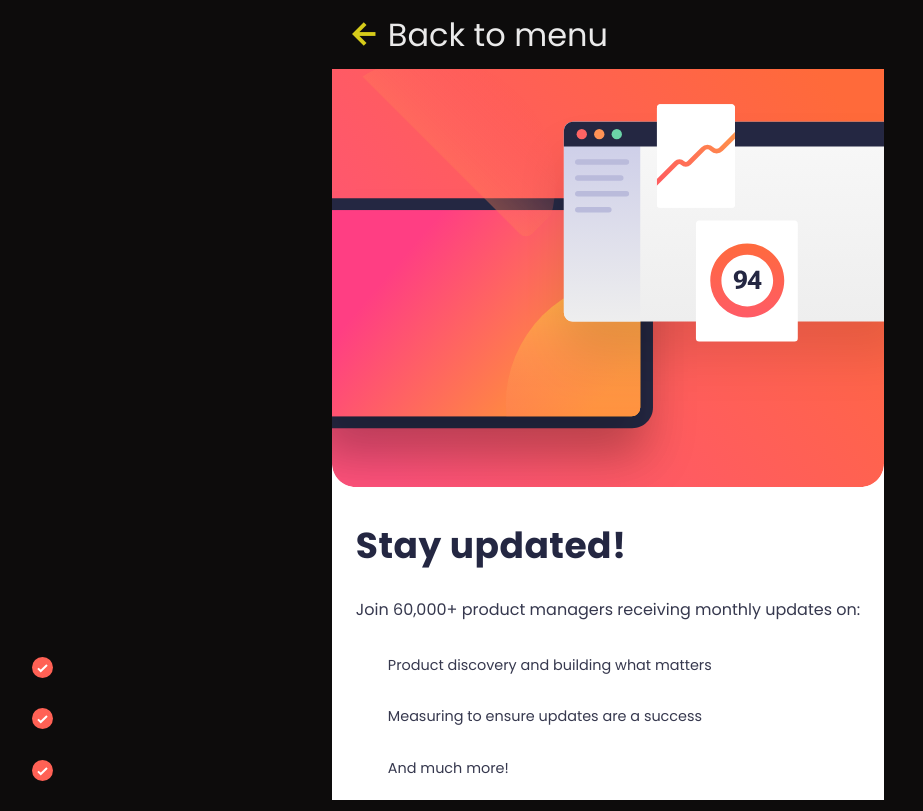
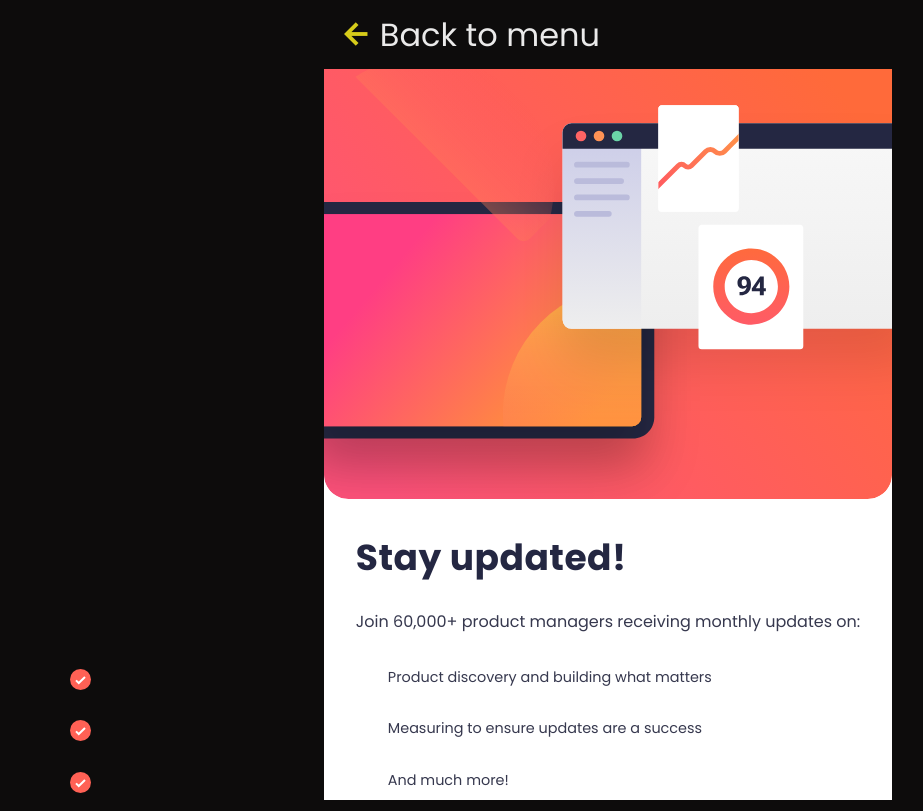
Before and after one commit to Kapson007/frontend-mentor-miniprojects, a Vue app: page /newsletter-form in a window 1280 px wide. Shown: the whole page, without its empty margins (32-955 px from the left). Built offline with nearby package versions, Linux system fonts and the light colour scheme.

Commit message:
add fix for padding for description box

```diff
--- a/src/components/NewsLetterComponents/BenefitItemComponent.vue
+++ b/src/components/NewsLetterComponents/BenefitItemComponent.vue
@@ -17,7 +17,7 @@
         &::before {
             content: url('/public/newsletterFormAssets/icon-list.svg');
             position: absolute;
-            left: 5%;
+            left: 8%;
         }
     }
 </style>
--- a/src/components/NewsLetterComponents/NewsletterFormComponent.vue
+++ b/src/components/NewsLetterComponents/NewsletterFormComponent.vue
@@ -31,7 +31,7 @@
             margin-top: 1rem;
             @include flex-position(column, space-evenly, flex-start, 0.8rem);
             height: 40%;
-            padding: 0 $padding-large;
+            padding: 0 2rem;
 
             .description {
                 position: relative;
```
